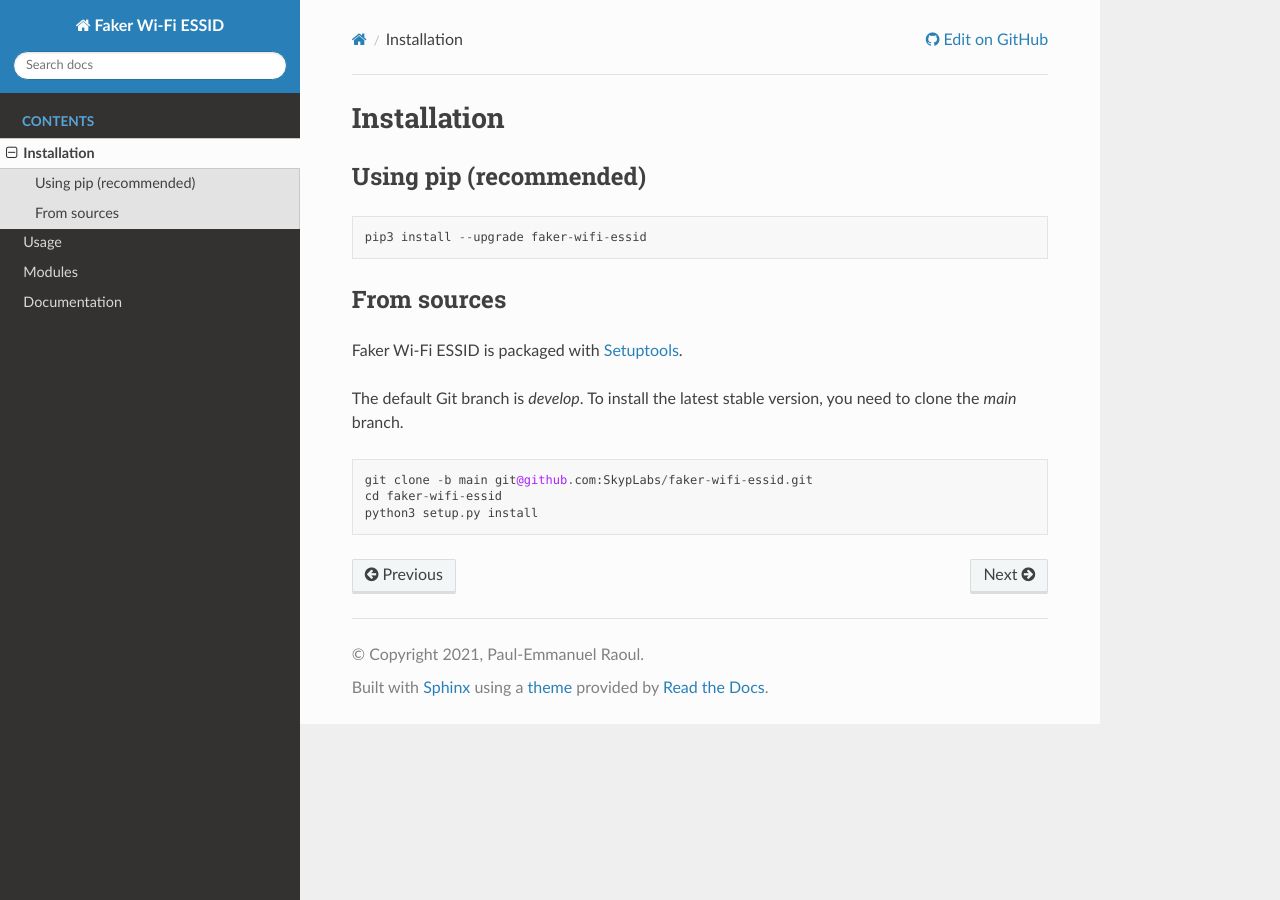
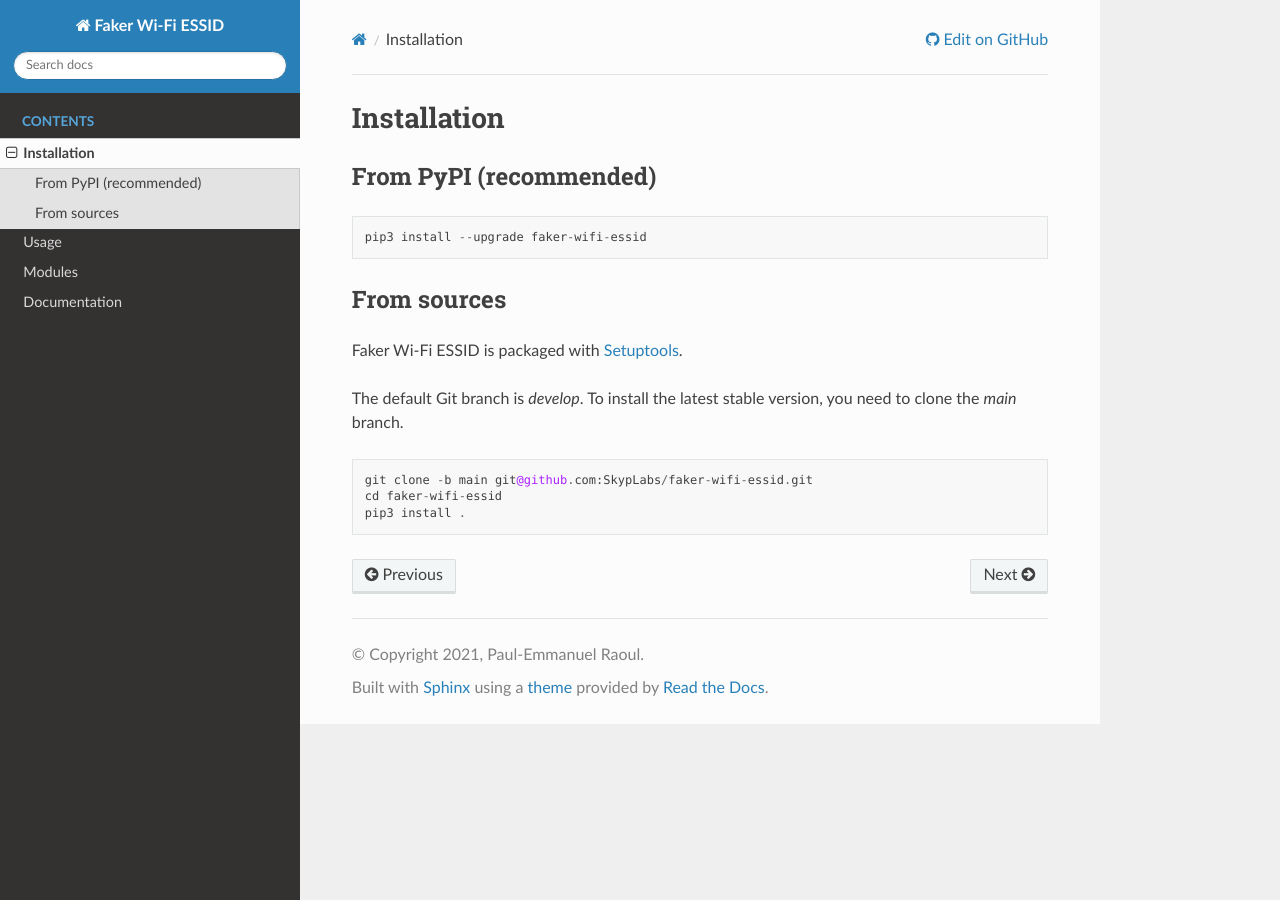
Before and after one commit to SkypLabs/faker-wifi-essid, a Sphinx documentation site: the page built from docs/installation.rst, in a window 1280 px wide. Built offline with Sphinx 7.4.7 and the Read the Docs theme 2.0.0, drawn with Linux system fonts in a browser that asks for light colours.

Commit message:
Update installation instructions in documentation

```diff
--- a/docs/installation.rst
+++ b/docs/installation.rst
@@ -2,7 +2,7 @@
 Installation
 ============
 
-Using pip (recommended)
+From PyPI (recommended)
 -----------------------
 
 ::
@@ -21,6 +21,6 @@
 
     git clone -b main git@github.com:SkypLabs/faker-wifi-essid.git
     cd faker-wifi-essid
-    python3 setup.py install
+    pip3 install .
 
 .. _Setuptools: https://pypi.org/project/setuptools/
--- a/docs/usage.rst
+++ b/docs/usage.rst
@@ -7,7 +7,8 @@
 1. Import Faker and Faker Wi-Fi ESSID.
 2. Create an instance of Faker.
 3. Add :py:class:`faker_wifi_essid.WifiESSID` to the Faker instance.
-4. Call :py:meth:`faker_wifi_essid.WifiESSID.wifi_essid` or any other relevant method.
+4. Call :py:meth:`faker_wifi_essid.WifiESSID.wifi_essid` or any other relevant
+   method.
 
 .. code-block:: python
 
```
Also changed, not shown: docs/documentation.rst (+8 -4 lines).
